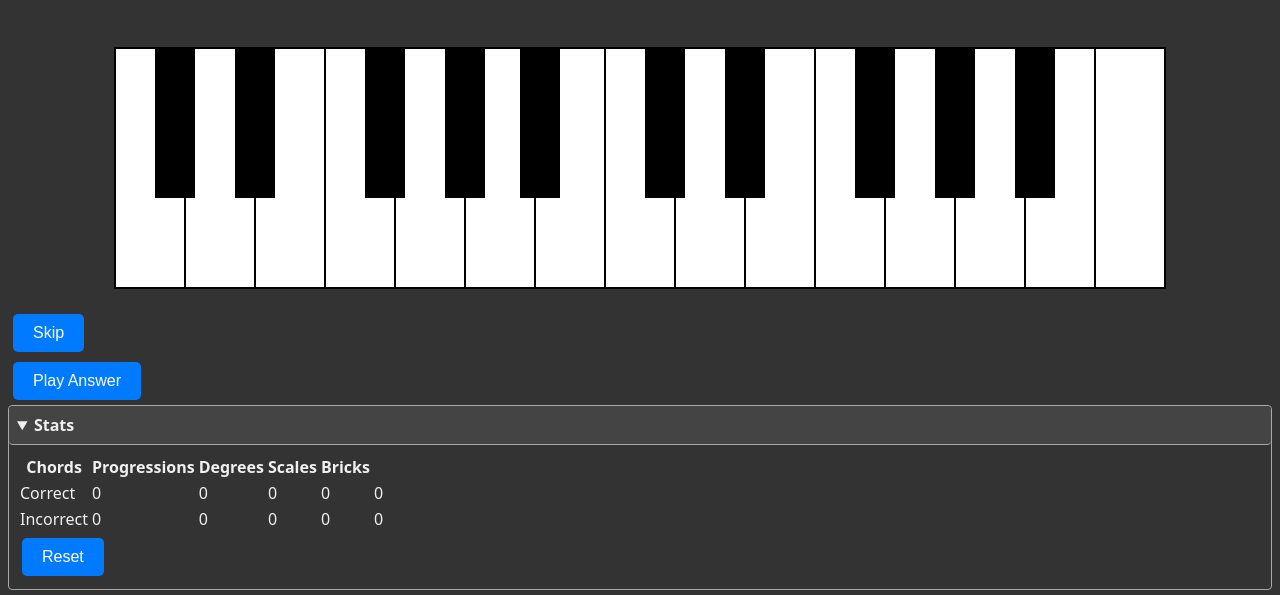
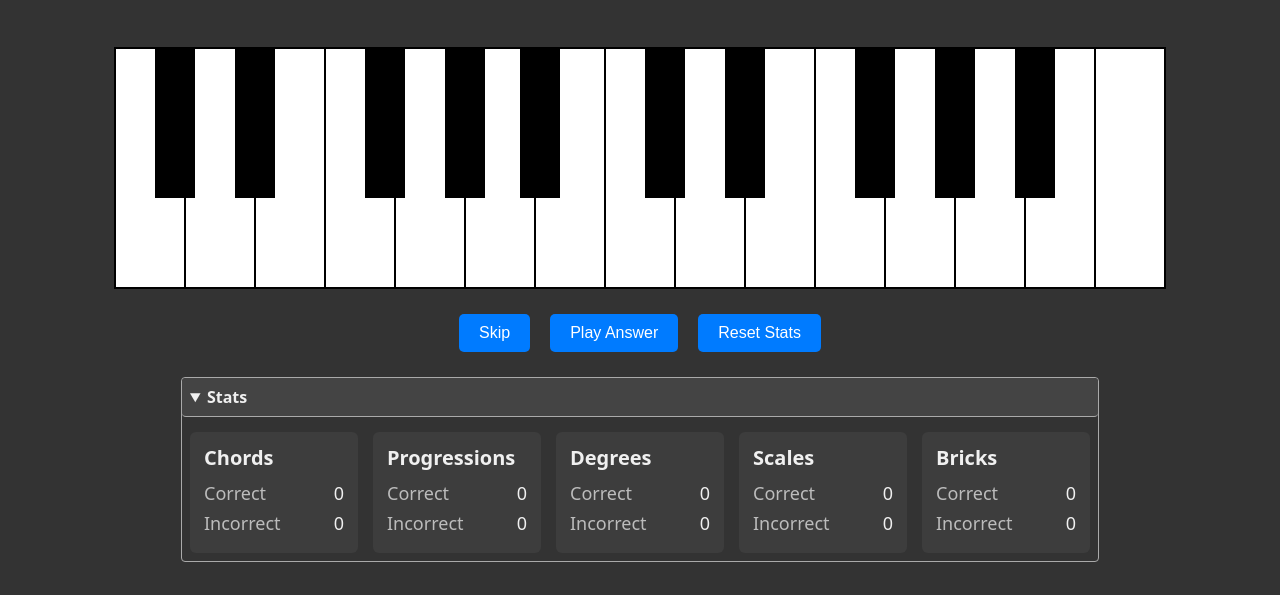
Before and after one commit to mikebwilliams/mikebwilliams.github.io, a plain HTML site: page chords/index.html in a window 1280 px wide. Shown: the part 183-778 px from the top of the page. Drawn offline with Linux system fonts and the light colour scheme.

Commit message:
ui: restyle stats

```diff
--- a/chords/index.html
+++ b/chords/index.html
@@ -45,37 +45,71 @@
       <div class="key black" data-note="70"></div>
     </div>
 
-    <div><button id="btnSkip">Skip</button></div>
-    <div><button id="btnPlayAnswer">Play Answer</button></div>
+    <div class="controlsRow">
+      <button id="btnSkip">Skip</button>
+      <button id="btnPlayAnswer">Play Answer</button>
+      <button id="btnStatsReset">Reset Stats</button>
+    </div>
 
-    <details open>
+    <details class="statsPanel" open>
       <summary>Stats</summary>
-      <table>
-        <tr>
-          <th>Chords</th>
-          <th>Progressions</th>
-          <th>Degrees</th>
-          <th>Scales</th>
-          <th>Bricks</th>
-        </tr>
-        <tr>
-          <td>Correct</td>
-          <td id="txtChordsCorrect">0</td>
-          <td id="txtProgressionsCorrect">0</td>
-          <td id="txtDegreesCorrect">0</td>
-          <td id="txtScalesCorrect">0</td>
-          <td id="txtBricksCorrect">0</td>
-        </tr>
-        <tr>
-          <td>Incorrect</td>
-          <td id="txtChordsIncorrect">0</td>
-          <td id="txtProgressionsIncorrect">0</td>
-          <td id="txtDegreesIncorrect">0</td>
-          <td id="txtScalesIncorrect">0</td>
-          <td id="txtBricksIncorrect">0</td>
-        </tr>
-      </table>
-      <button id="btnStatsReset">Reset</button>
+      <div class="statsGrid">
+        <div class="statCard">
+          <h4>Chords</h4>
+          <p>
+            <span class="statLabel">Correct</span
+            ><span id="txtChordsCorrect">0</span>
+          </p>
+          <p>
+            <span class="statLabel">Incorrect</span
+            ><span id="txtChordsIncorrect">0</span>
+          </p>
+        </div>
+        <div class="statCard">
+          <h4>Progressions</h4>
+          <p>
+            <span class="statLabel">Correct</span
+            ><span id="txtProgressionsCorrect">0</span>
+          </p>
+          <p>
+            <span class="statLabel">Incorrect</span
+            ><span id="txtProgressionsIncorrect">0</span>
+          </p>
+        </div>
+        <div class="statCard">
+          <h4>Degrees</h4>
+          <p>
+            <span class="statLabel">Correct</span
+            ><span id="txtDegreesCorrect">0</span>
+          </p>
+          <p>
+            <span class="statLabel">Incorrect</span
+            ><span id="txtDegreesIncorrect">0</span>
+          </p>
+        </div>
+        <div class="statCard">
+          <h4>Scales</h4>
+          <p>
+            <span class="statLabel">Correct</span
+            ><span id="txtScalesCorrect">0</span>
+          </p>
+          <p>
+            <span class="statLabel">Incorrect</span
+            ><span id="txtScalesIncorrect">0</span>
+          </p>
+        </div>
+        <div class="statCard">
+          <h4>Bricks</h4>
+          <p>
+            <span class="statLabel">Correct</span
+            ><span id="txtBricksCorrect">0</span>
+          </p>
+          <p>
+            <span class="statLabel">Incorrect</span
+            ><span id="txtBricksIncorrect">0</span>
+          </p>
+        </div>
+      </div>
     </details>
 
     <h3>Options</h3>
--- a/chords/styles.css
+++ b/chords/styles.css
@@ -174,6 +174,14 @@ button:active {
   transform: scale(0.95);
 }
 
+.controlsRow {
+  display: flex;
+  flex-wrap: wrap;
+  justify-content: center;
+  gap: 10px;
+  margin: 20px auto;
+}
+
 #tableChordSelections button {
   width: 80%;
 }
@@ -195,11 +203,45 @@ summary {
 }
 
 summary:hover {
-  background-color: #ddd;
+  background-color: #555;
 }
 
 details[open] summary {
   border-bottom: 1px solid #aaa;
+}
+
+.statsPanel {
+  max-width: 900px;
+  margin: 0 auto 20px;
+}
+
+.statsGrid {
+  display: grid;
+  gap: 15px;
+  margin-top: 15px;
+  grid-template-columns: repeat(auto-fit, minmax(160px, 1fr));
+}
+
+.statCard {
+  background-color: #3d3d3d;
+  border-radius: 6px;
+  padding: 12px 14px;
+}
+
+.statCard h4 {
+  margin: 0 0 10px;
+  font-size: 20px;
+}
+
+.statCard p {
+  display: flex;
+  justify-content: space-between;
+  margin: 6px 0;
+  font-size: 18px;
+}
+
+.statLabel {
+  color: #bcbcbc;
 }
 
 #panelModeChords label {
```
